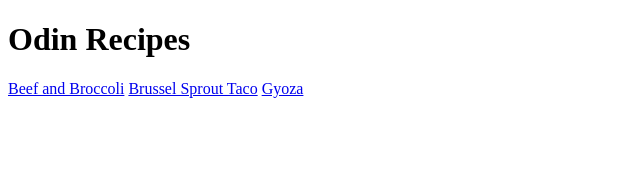
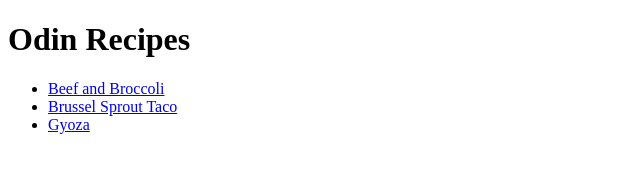
Before and after one commit to dtcoops/odin-recipes, a plain HTML site: page index.html in a window 1280 px wide. Shown: the whole page, without its empty margins (0-640 px from the left). Drawn offline with Linux system fonts and the light colour scheme.

Commit message:
Correct links for index.html
links were displaying on a single line in browser. Made links an unordered list.

```diff
--- a/index.html
+++ b/index.html
@@ -9,8 +9,10 @@
     <body>
         <h1>Odin Recipes</h1>
 
-        <a href="./pages/beefnbroc.html">Beef and Broccoli</a>
-        <a href="./pages/brusseltaco.html">Brussel Sprout Taco</a>
-        <a href="./pages/gyoza.html">Gyoza</a>
+        <ul>
+            <li><a href="./pages/beefnbroc.html">Beef and Broccoli</a></li>
+            <li><a href="./pages/brusseltaco.html">Brussel Sprout Taco</a></li>
+            <li><a href="./pages/gyoza.html">Gyoza</a></li>
+        </ul>
     </body>
 </html>
```
